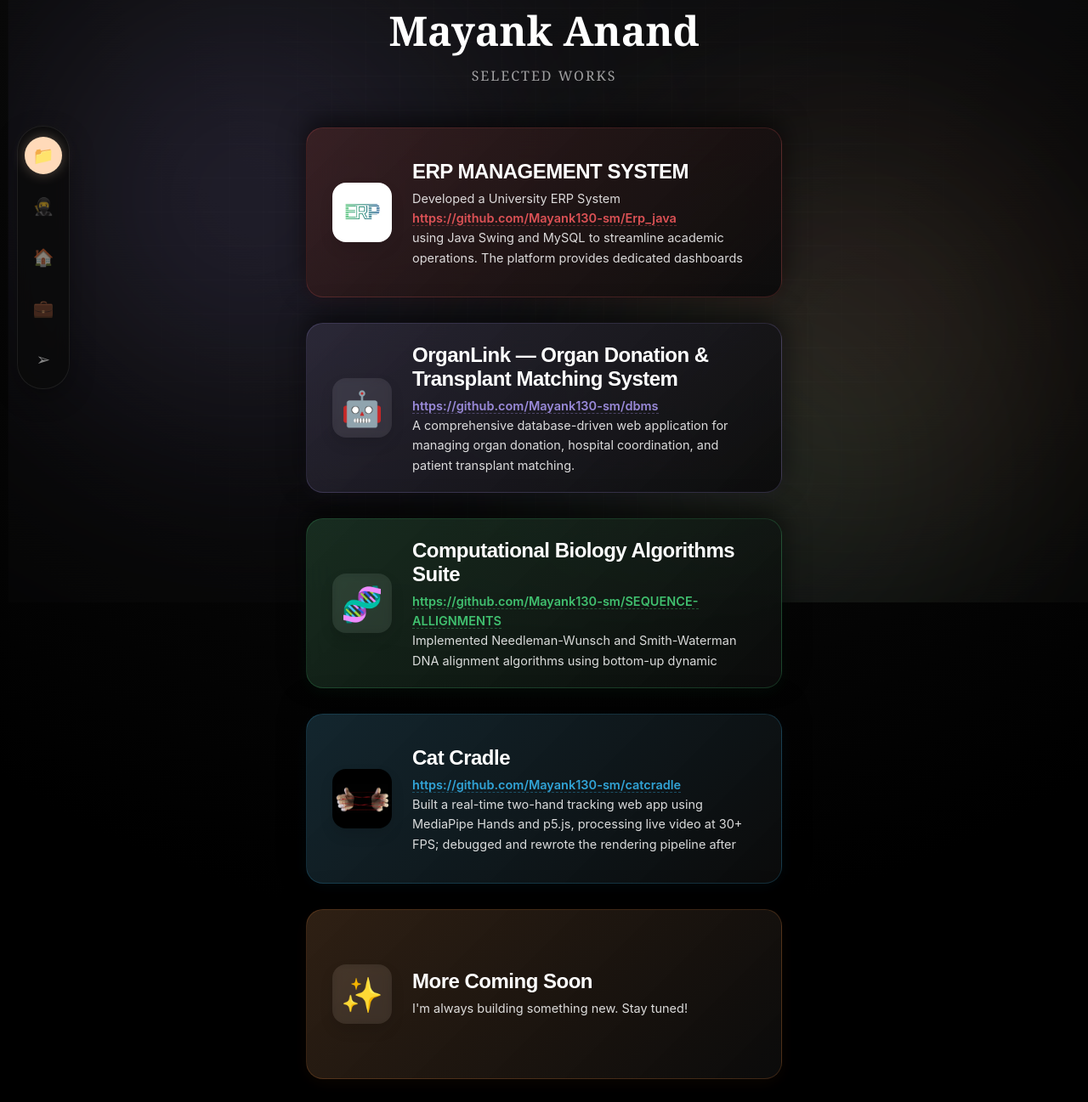
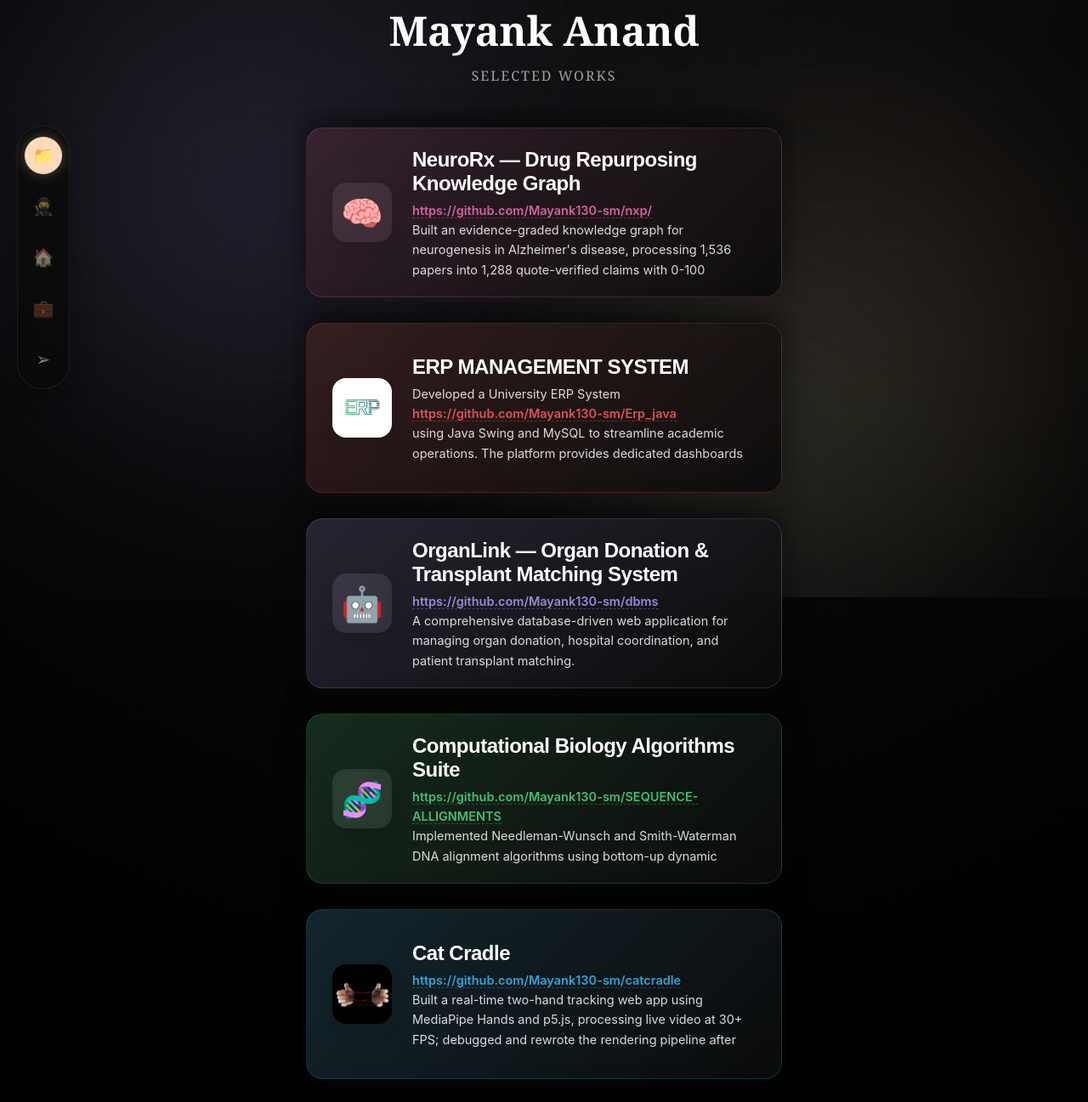
Before and after one commit to Mayank130-sm/PORTFOLIO, a plain HTML site: page projects.html in a window 1280 px wide. Shown: the part 97-1394 px from the top of the page at 85% size. Drawn offline with Linux system fonts and the light colour scheme.

Commit message:
Add NeuroRx project card and HackIIITD finalist achievement

```diff
--- a/index.css
+++ b/index.css
@@ -1254,30 +1254,36 @@ body.light .project-card:hover {
 /* Accent variables and sticky offsets per card */
 .p-card-1 {
   top: 120px;
+  --accent-color: #f472b6;
+  --accent-rgb: 244, 114, 182;
+}
+
+.p-card-2 {
+  top: 155px;
   --accent-color: #ff5e62;
   --accent-rgb: 255, 94, 98;
 }
 
-.p-card-2 {
-  top: 155px;
+.p-card-3 {
+  top: 190px;
   --accent-color: #b19ffb;
   --accent-rgb: 177, 159, 251;
 }
 
-.p-card-3 {
-  top: 190px;
+.p-card-4 {
+  top: 225px;
   --accent-color: #4ade80;
   --accent-rgb: 74, 222, 128;
 }
 
-.p-card-4 {
-  top: 225px;
+.p-card-5 {
+  top: 260px;
   --accent-color: #38bdf8;
   --accent-rgb: 56, 189, 248;
 }
 
-.p-card-5 {
-  top: 260px;
+.p-card-6 {
+  top: 295px;
   --accent-color: #fb923c;
   --accent-rgb: 251, 146, 60;
 }
--- a/projects.html
+++ b/projects.html
@@ -36,6 +36,21 @@
             <!-- CARD 1 -->
             <article class="project-card p-card-1">
                 <div class="project-content">
+                    <div class="project-icon">🧠</div>
+                    <div class="project-info">
+                        <h3>NeuroRx — Drug Repurposing Knowledge Graph</h3>
+                        <p><a href="https://github.com/Mayank130-sm/nxp/">https://github.com/Mayank130-sm/nxp/</a><br>
+                            Built an evidence-graded knowledge graph for neurogenesis in Alzheimer's disease,
+                            processing 1,536 papers into 1,288 quote-verified claims with 0-100 confidence grades and
+                            contradiction flagging to rank approved drugs for lab testing; recovered 7 of 7 control drugs.
+                        </p>
+                    </div>
+                </div>
+            </article>
+
+            <!-- CARD 2 -->
+            <article class="project-card p-card-2">
+                <div class="project-content">
                     <div class="project-icon" style="background: #ffffff; padding: 6px;">
                         <img src="assets/image.png" alt="ERP Logo" style="object-fit: contain;">
                     </div>
@@ -53,8 +68,8 @@
                 </div>
             </article>
 
-            <!-- CARD 2 -->
-            <article class="project-card p-card-2">
+            <!-- CARD 3 -->
+            <article class="project-card p-card-3">
                 <div class="project-content">
                     <div class="project-icon">🤖</div>
                     <div class="project-info">
@@ -69,8 +84,8 @@
                 </div>
             </article>
 
-            <!-- CARD 3 -->
-            <article class="project-card p-card-3">
+            <!-- CARD 4 -->
+            <article class="project-card p-card-4">
                 <div class="project-content">
                     <div class="project-icon">🧬</div>
                     <div class="project-info">
@@ -86,8 +101,8 @@
                 </div>
             </article>
 
-            <!-- CARD 4 -->
-            <article class="project-card p-card-4">
+            <!-- CARD 5 -->
+            <article class="project-card p-card-5">
                 <div class="project-content">
                     <div class="project-icon" style="background: #000000; padding: 4px;">
                         <img src="assets/catscracle.png" alt="Cat Cradle Logo" style="object-fit: contain;">
@@ -105,8 +120,8 @@
                 </div>
             </article>
 
-            <!-- CARD 5 -->
-            <article class="project-card p-card-5">
+            <!-- CARD 6 -->
+            <article class="project-card p-card-6">
                 <div class="project-content">
                     <div class="project-icon">✨</div>
                     <div class="project-info">
```
Also changed, not shown: about.html (+1 -1 lines), work.html (+5 -0 lines).
